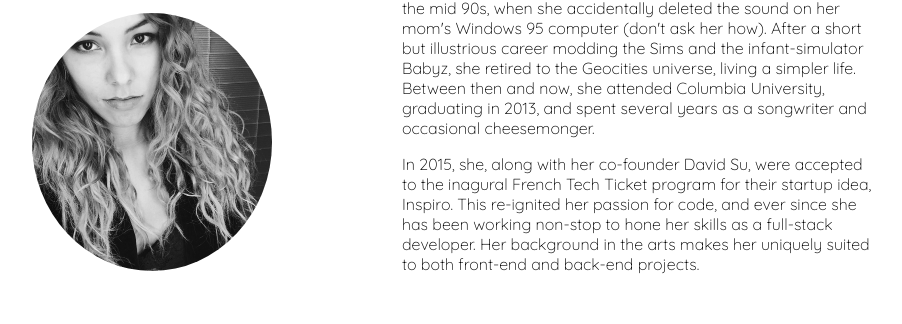
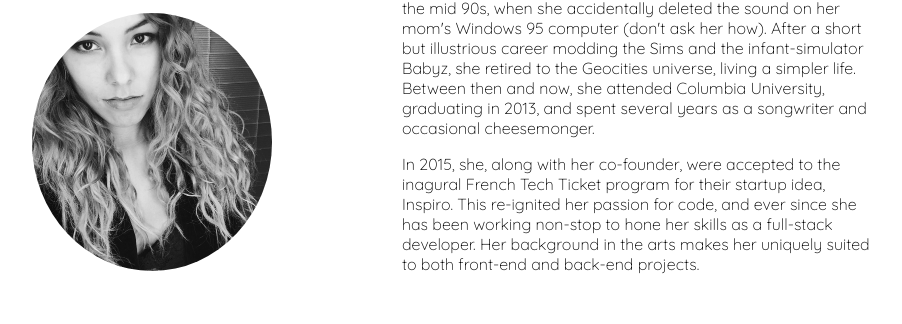
Before and after one commit to doremidom/portfoliosite, a website: page index.html in a window 1280 px wide. Shown: the part 1842-2166 px from the top of the page, without its empty margins (248-1150 px from the left). Drawn offline with Linux system fonts and the light colour scheme.

Commit message:
update bio

```diff
--- a/index.html
+++ b/index.html
@@ -127,7 +127,7 @@
 </div>
 <div id="right-panel">
 <p>	Dominique Star's career as a programmer began as a child in the mid 90s, when she accidentally deleted the sound on her mom's Windows 95 computer (don't ask her how). After a short but illustrious career modding the Sims and the infant-simulator Babyz, she retired to the Geocities universe, living a simpler life. Between then and now, she attended Columbia University, graduating in 2013, and spent several years as a songwriter and occasional cheesemonger. </p>
-<p>In 2015, she, along with her co-founder David Su, were accepted to the inagural French Tech Ticket program for their startup idea, Inspiro. This re-ignited her passion for code, and ever since she has been working non-stop to hone her skills as a full-stack developer. Her background in the arts makes her uniquely suited to both front-end and back-end projects. </p>
+<p>In 2015, she, along with her co-founder, were accepted to the inagural French Tech Ticket program for their startup idea, Inspiro. This re-ignited her passion for code, and ever since she has been working non-stop to hone her skills as a full-stack developer. Her background in the arts makes her uniquely suited to both front-end and back-end projects. </p>
 </div>
 </div>
 <div id="resume" class="section">
```
Also changed, not shown: 1 other file.
